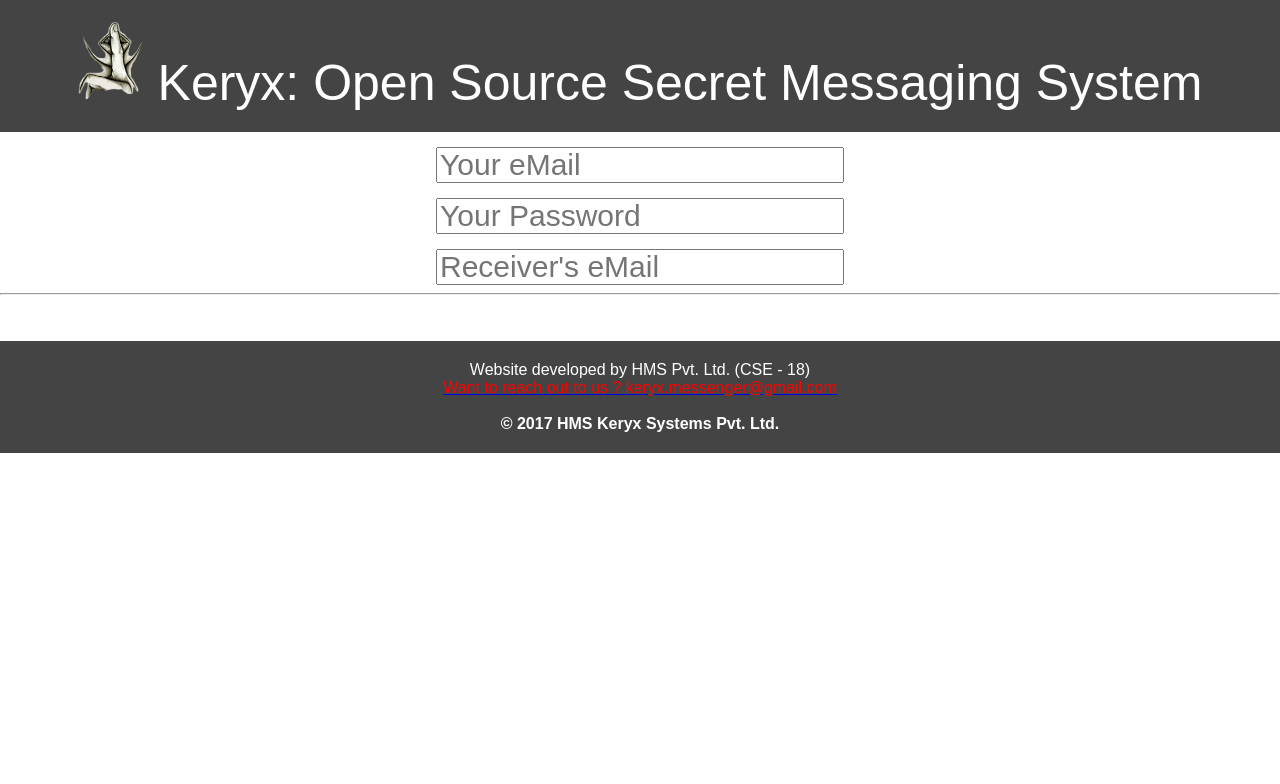
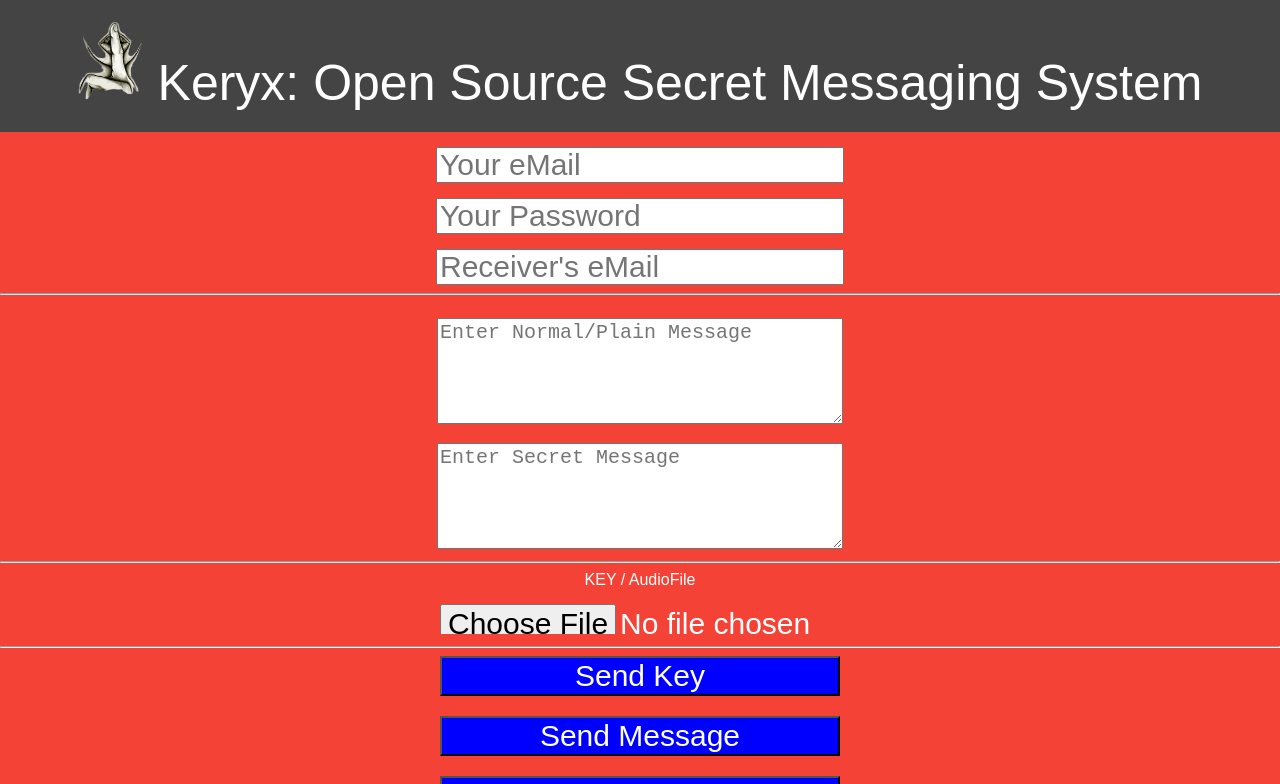
Before and after one commit to j-himanshu/keryx-react, a React (Create React App) app: page / in a window 1280 px wide. Shown: the top 784 px of the page. Built offline with nearby package versions, Linux system fonts and the light colour scheme.

Commit message:
Basic UI Layout

```diff
--- a/src/App.css
+++ b/src/App.css
@@ -8,13 +8,18 @@
   color: white;
   font-size: 50px;
 }
+.panel {
+  color:#fff;
+  background-color:#f44336;
+  align-self: auto;
+  align-content : center;
+}
 
 .App-footer {
   text-align: center;
   background-color: #444;
-  padding: 20px;
+  padding: 25px;
   color: white;
-  margin-top : 20px;
 }
 
 .App-intro {
--- a/src/App.js
+++ b/src/App.js
@@ -8,6 +8,22 @@ const styles = {
         "height": "30px",
         "marginTop" : "15px",
         "fontSize" : "30px"
+    },
+
+    message : {
+        "width" : "400px",
+        "height": "100px",
+        "marginTop" : "15px",
+        "fontSize" : "20px"
+    },
+
+    button : {
+        "width" : "400px",
+        "height": "40px",
+        "fontSize" : "30px",
+        "color" : "white",
+        "background" : "blue",
+        "marginBottom" : "20px"
     }
 };
 
@@ -18,7 +34,9 @@ class App extends Component {
         this.state = {
             senderEmail : null,
             senderPassword : null,
-            receiverEmail : null
+            receiverEmail : null,
+            plainMessage : null,
+            secretMessage : null
         };
 
         this.handleChange = this.handleChange.bind(this);
@@ -40,13 +58,31 @@ class App extends Component {
                     </div>
                 </div>
                 <div className="App">
+                    <div className="panel">
                         <input placeholder="Your eMail" type = "email" name = "senderEmail" value = {this.state.senderEmail} onChange={this.handleChange.bind(this)} style = {styles.input}/>
                         <br/>
                         <input placeholder="Your Password" type = "password" name = "senderPassword" value = {this.state.senderPassword} onChange={this.handleChange.bind(this)} style = {styles.input}/>
                         <br/>
-                    <input placeholder="Receiver's eMail"type = "email" name = "receiverEmail" value = {this.state.receiverEmail} onChange={this.handleChange.bind(this)} style = {styles.input}/>
+                        <input placeholder="Receiver's eMail" type = "email" name = "receiverEmail" value = {this.state.receiverEmail} onChange={this.handleChange.bind(this)} style = {styles.input}/>
                         <hr/>
+
+                        <textarea placeholder="Enter Normal/Plain Message" type = "textbox" name = "plainMessage" value = {this.state.plainMessage} onChange={this.handleChange.bind(this)} style = {styles.message}/>
                         <br/>
+                        <textarea placeholder="Enter Secret Message" type = "textbox" name = "secretMessage" value = {this.state.secretMessage} onChange={this.handleChange.bind(this)} style = {styles.message}/>
+                        <hr/>
+
+                        KEY / AudioFile
+                        <br/>
+                        <input type = "file" name = "upload" style = {styles.input}/>
+                        <hr/>
+
+                        <input type = "button" style = {styles.button} value = "Send Key"/>
+                        <br/>
+                        <input type = "button" style = {styles.button} value = "Send Message"/>
+                        <br/>
+                        <input type = "button" style = {styles.button} value = "Decrypt"/>
+                        <br/>
+                    </div>
                 </div>
                 < div className="App-footer">
                     Website developed by HMS Pvt. Ltd. (CSE - 18)
```
Lines whose indentation alone changed are shown as unchanged.
